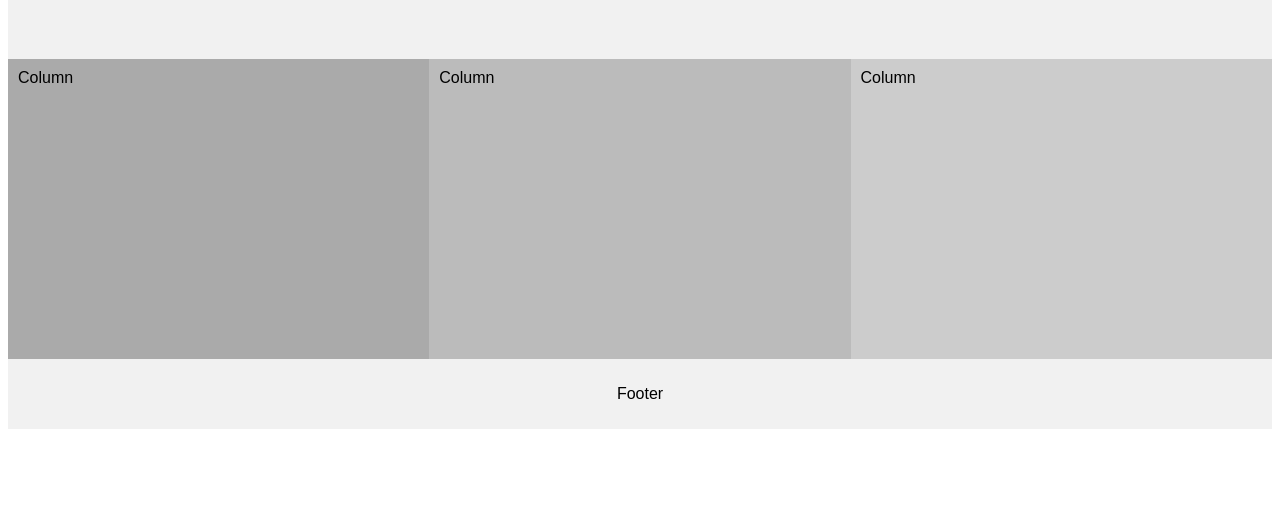
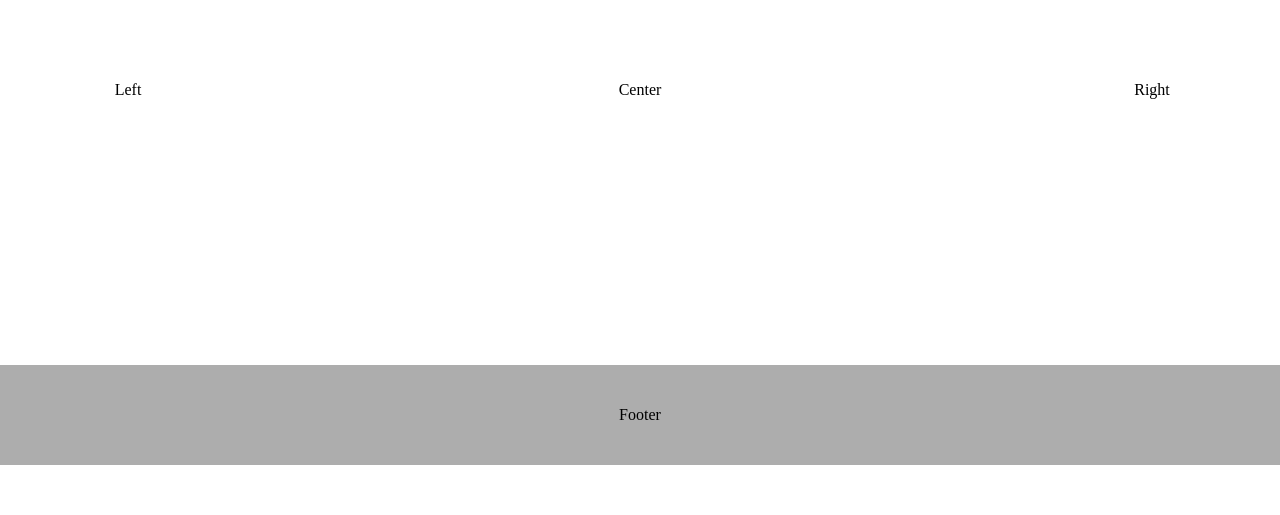
Before and after one commit to DavidSu2552/TES2, a plain HTML site: page index.html in a window 1280 px wide. Shown: the part 285-800 px from the top of the page. Drawn offline with Linux system fonts and the light colour scheme.

Commit message:
add website

```diff
--- a/TES2.css
+++ b/TES2.css
@@ -1,44 +1,34 @@
+
+
 * {
-    box-sizing: border-box;
+    margin: 0;
+    padding: 0;
   }
-
-body {
-    font-family: Arial, Helvetica, sans-serif;
+  .header, .footer
+  {
+  width: 100%;
+  height: 100px;
+  text-align: center;
+  line-height: 100px;
+  background-color: rgb(173, 173, 173)
   }
-
-/* Style the header */
-.header {
-    background-color: #f1f1f1;
-    padding: 30px;
-    text-align: center;
-    font-size: 35px;
+  .content {
+    margin: 0 auto;
+    max-width: 100%;
+    font-size: 0;
   }
-
-/* Create three equal columns that floats next to each other */
-.column {
-    float: left;
-    width: 33.33%;
-    padding: 10px;
-    height: 300px; /* Should be removed. Only for demonstration */
+  .content .left, .content .center, .content .right {
+     display: inline-block;
+     font-size: 16px;
+     height: 550px;
+     line-height: 550px;
+     text-align:center;
   }
-
-/* Clear floats after the columns */
-.row:after {
-    content: "";
-    display: table;
-    clear: both;
+  .content .left, .content .right
+  {
+    width: 20%;
   }
-
-/* Style the footer */
-.footer {
-    background-color: #f1f1f1;
-    padding: 10px;
-    text-align: center;
+  .content .center
+  {
+    width: 60%;
   }
-
-/* Responsive layout - makes the three columns stack on top of each other instead of next to each other */
-@media (max-width: 600px) {
-    .column {
-        width: 100%;
-    }
-}
--- a/index.html
+++ b/index.html
@@ -5,25 +5,28 @@
 <meta charset="utf-8">
 <meta name="viewport" content="width=device-width, initial-scale=1">
 <link href="TES2.css" type="text/css" rel="stylesheet" />
+<div class="header">
+    <h2>CSS Template using Float</h2>
+</div>
 </head>
 <body>
 
-<h2>CSS Template using Float</h2>
-<p>In this example, we have created a header, three equal columns and a footer. On smaller screens, the columns will stack on top of each other.</p>
-<p>Resize the browser window to see the responsive effect.</p>
+<div class="wrap">
 
-<div class="header">
-  <h2>Header</h2>
-</div>
-
-<div class="row">
-  <div class="column" style="background-color:#aaa;">Column</div>
-  <div class="column" style="background-color:#bbb;">Column</div>
-  <div class="column" style="background-color:#ccc;">Column</div>
-</div>
-
-<div class="footer">
-  <p>Footer</p>
+    <div class="content">
+        <div class="left">
+            Left
+        </div>
+        <div class="center">
+            Center
+        </div>
+        <div class="right">
+            Right
+        </div>
+    </div>
+    <div class="footer">
+        Footer
+    </div>
 </div>
 
 </body>
```
Lines whose indentation alone changed are shown as unchanged.
